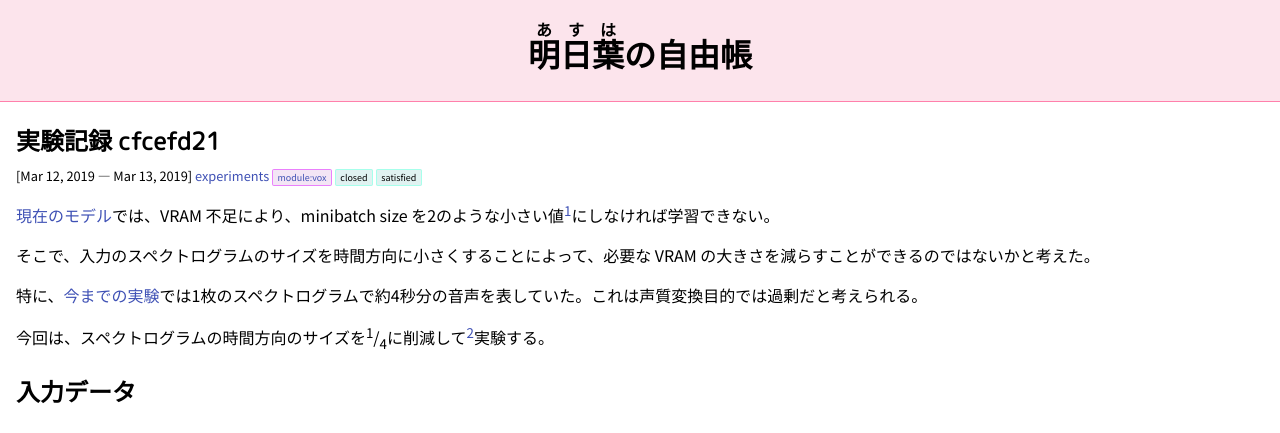
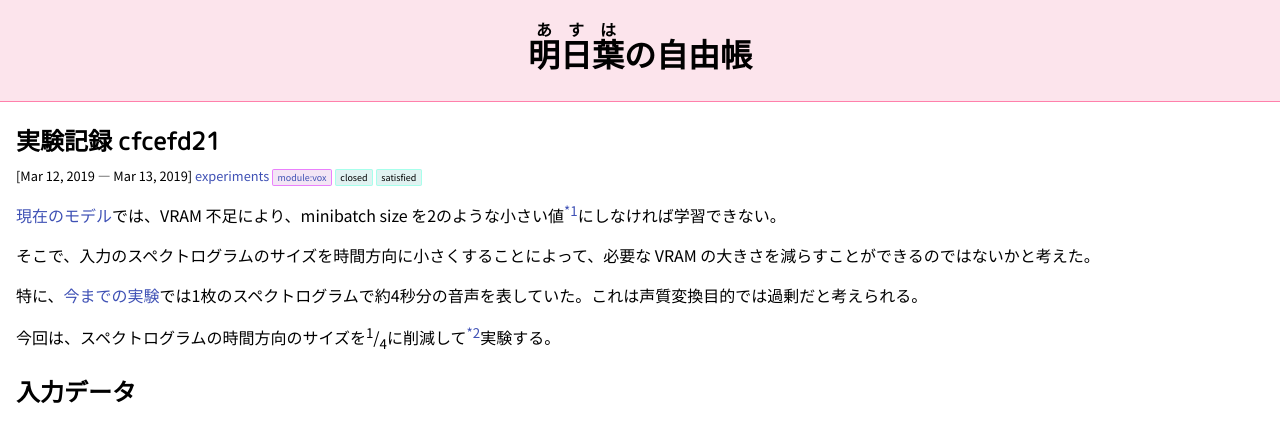
Before and after one commit to proj-asha/proj-asha.github.io, a Jekyll site: the page built from _experiments/cfcefd21.md, in a window 1280 px wide. Shown: the top 433 px of the page. Built offline with Jekyll 4.4.1, drawn with Linux system fonts in a browser that asks for light colours.

Commit message:
Add footnote の参照に * をつける

```diff
--- a/_sass/decoration.scss
+++ b/_sass/decoration.scss
@@ -124,3 +124,8 @@ code {
         padding: 0.5em;
     }
 }
+
+a.footnote::before {
+    content: '*';
+    display: inline;
+}
```
